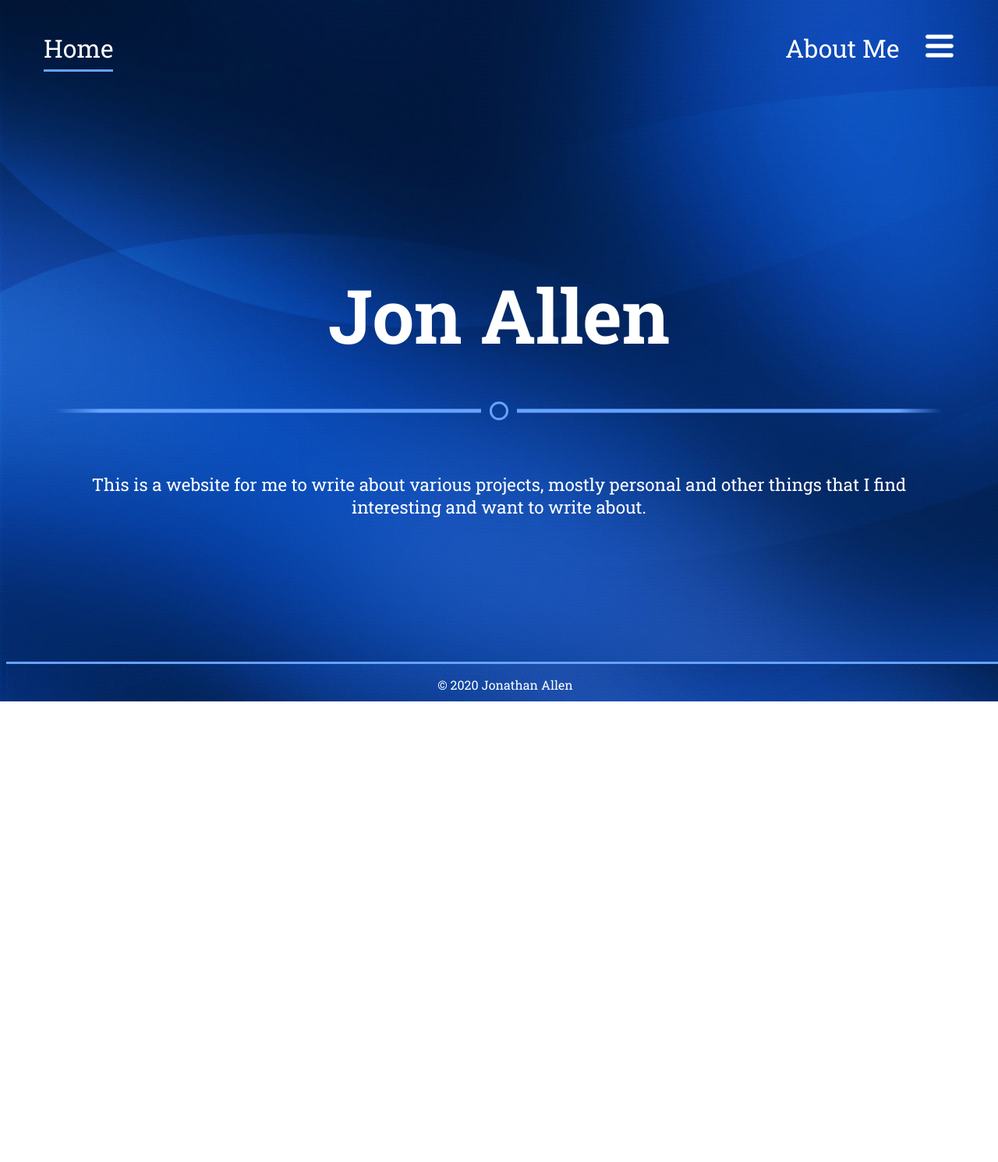
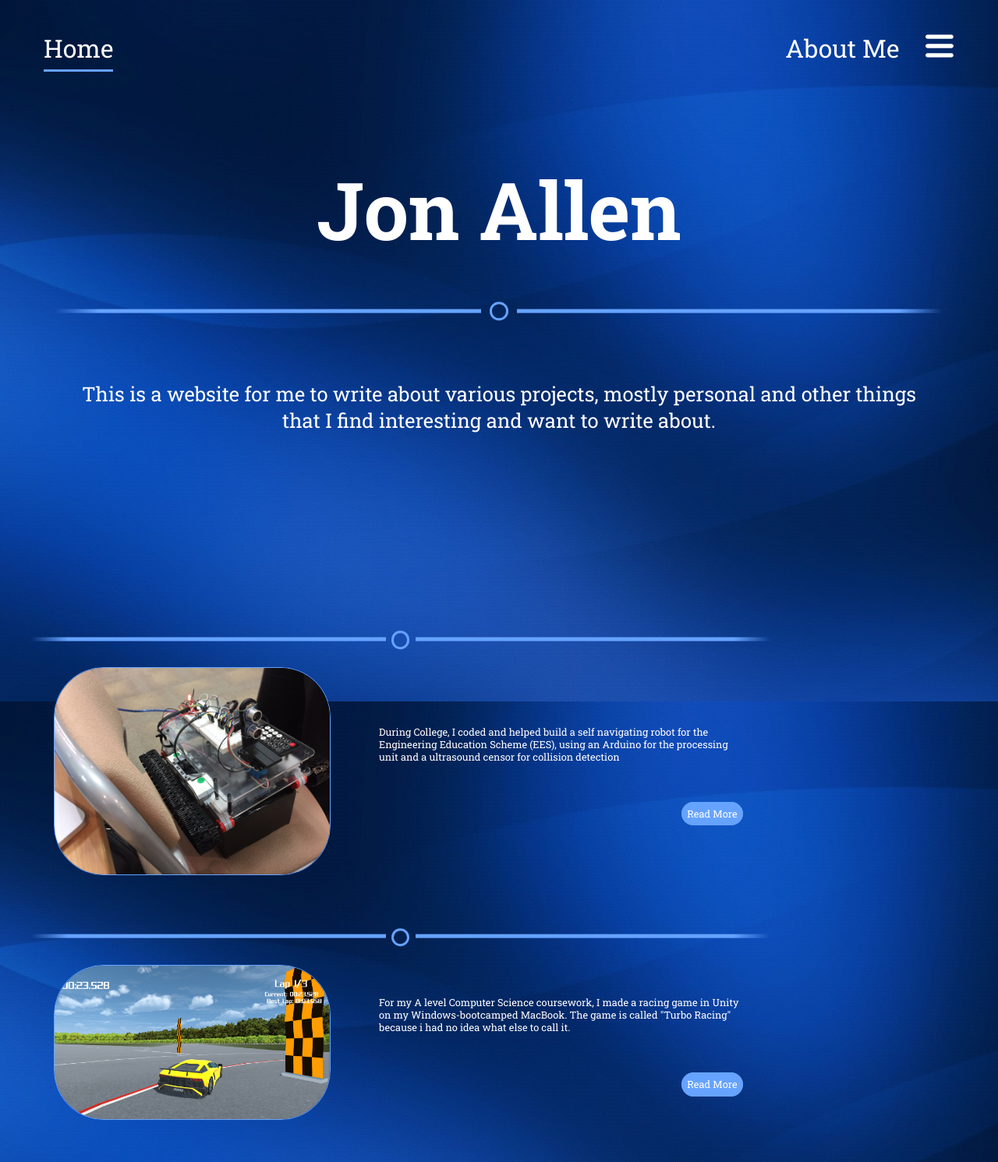
Before and after one commit to Hamsterdam117/Hamsterdam117.github.io, a Jekyll site: the page built from index.html, in a window 1280 px wide. Shown: the whole page at 78% size. Built offline with Jekyll 4.4.1, drawn with Linux system fonts in a browser that asks for light colours; before the commit the page ends 900 px from its top, so only the background shows below that.

Commit message:
Added layout for home page posting, modified text, images and icons to scale size with window size

```diff
--- a/_includes/header.html
+++ b/_includes/header.html
@@ -4,7 +4,7 @@
 	<div style="float:right" class="dropdown">
 		<img src="/img/navbar-icon/icon-white.png" onclick="onClick(this.src)" onmouseover="mouseOn(this.src)" onmouseout="mouseOff(this.src)" class="icon dropbtn" id="nav-icon" />
 		<div id="myDropdown" class="dropdown-content">
-			<a id="nav-contact" href="/contact.html">Contact Me</a>
+			<a id="nav-contact" href="mailto:jon@the-allens.net">Email</a>
 		    <a href="https://www.linkedin.com/in/jon-allen-b071ba195">LinkedIn</a>
 		    <a href="https://github.com/Hamsterdam117">GitHub</a>
 		</div>
--- /dev/null
+++ b/_includes/home-post.html
@@ -0,0 +1,18 @@
+<div class="new-post">
+
+	<div class ="post-underline-container">
+        <div class="post-underline"></div>
+    	<div class="post-circle"></div>
+    </div>
+
+    <table class="content">
+		<tr>
+	    	<td class="post-image-container"><img src="{{ include.src }}" alt="EES Robot" class="post-image" /></td>
+	    	<td>
+	    		<p class="post-text">{{ include.text }}</p>
+	    		<p class="post-link"><a href="{{ include.link }}">Read More</a></p>
+	    	</td>
+	  	</tr>
+	</table>
+
+</div>
--- a/_layouts/default.html
+++ b/_layouts/default.html
@@ -4,22 +4,22 @@
     <meta charset="utf-8">
     <title>{{ page.title }}</title>
     <link rel="stylesheet" href="style.css">
-    {% assign active active_page = page.title %}
+    {% assign active_page = page.title %}
     {% include header.html active=active_page %}
   </head>
 
   <body>
       {% if page.title == 'Home' %}
-        <h1 style="padding-top: 1.5em;">{{ page.header }}</h1>
+        <h1 style="font-size: 8vw;">{{ page.header }}</h1>
       {% else %}
         <h1>{{ page.header }}</h1>
       {% endif %}
 
-      <div class ="container">
-        <div class="title-underline"></div>
-        <div class="circle"></div>
+      <div class ="h1-underline-container">
+        <div class="h1-underline"></div>
+        <div class="h1-circle"></div>
       </div>
       {{ content }}
   </body>
-  <footer>{% include footer.html %}</footer>
+  <!--<footer>{% include footer.html %}</footer>-->
 </html>
--- a/contact.html
+++ /dev/null
@@ -1,5 +0,0 @@
----
-layout: default
-title: Contact
-header: Contact Me
----
--- a/index.html
+++ b/index.html
@@ -4,4 +4,14 @@ title: Home
 header: Jon Allen
 ---
 
-<p class="content">This is a website for me to write about various projects, mostly personal and other things that I find interesting and want to write about.</p>
+<p class="intro" style="margin-bottom: 10em;">This is a website for me to write about various projects, mostly personal and other things that I find interesting and want to write about.</p>
+
+{% assign post-text = "During College, I coded and helped build a self navigating robot for the Engineering Education Scheme (EES), using an Arduino for the processing unit and a ultrasound censor for collision detection" %}
+{% assign post-src = "img/home-images/EES-Robot.JPG" %}
+{% assign post-link = "" %}
+{% include /home-post.html text=post-text src=post-src link=post-link %}
+
+{% assign post-text = "For my A level Computer Science coursework, I made a racing game in Unity on my Windows-bootcamped MacBook. The game is called &quot;Turbo Racing&quot; because i had no idea what else to call it." %}
+{% assign post-src = "img/home-images/Turbo-Racing.PNG" %}
+{% assign post-link = "" %}
+{% include /home-post.html text=post-text src=post-src link=post-link %}
--- a/style.css
+++ b/style.css
@@ -97,11 +97,15 @@ body {
 
 h1 {
   text-align: center;
-  font-size: 6em;
+  font-size: 6vw;
   margin-bottom: 0.5em !important;
 }
 
-.container {
+h2 {
+  font-size: 2.2em !important;
+}
+
+.h1-underline-container {
   display: block;
   margin-left: auto;
   margin-right: auto;
@@ -110,7 +114,7 @@ h1 {
   /*border: 2px solid green;*/
 }
 
-.title-underline {
+.h1-underline {
   margin: 0;
   position: relative;
   top: 50%;
@@ -120,7 +124,7 @@ h1 {
   background: linear-gradient(to right, rgba(102, 163, 255,0) 0%, rgba(102, 163, 255,1) 5%, rgba(102, 163, 255,1) 48%, rgba(102, 163, 255,0) 48%, rgba(102, 163, 255,0) 52%, rgba(102, 163, 255,1) 52%, rgba(102, 163, 255,1) 95%, rgba(102, 163, 255,0) 100%);
 }
 
-.circle {
+.h1-circle {
   position: relative;
   top: 30%;
   -ms-transform: translateY(-50%);
@@ -133,9 +137,8 @@ h1 {
   display: inline-block;
 }
 
-
-.content {
-  font-size: 1.4em;
+.intro {
+  font-size: 2vw;
   padding-top: 2em;
   width: 85%;
   margin-left: auto;
@@ -143,18 +146,76 @@ h1 {
   text-align: center;
 }
 
+.post-underline-container {
+  display: block;
+  margin-left: 2.5%;
+  margin-right: auto;
+  width: 75%;
+  height: 1em;
+  /*border: 2px solid green;*/
+}
+
+.post-underline {
+  margin: 0;
+  position: relative;
+  top: 50%;
+  -ms-transform: translateY(-50%);
+  transform: translateY(-50%);
+  height: 0.3em;
+  background: linear-gradient(to right, rgba(102, 163, 255,0) 0%, rgba(102, 163, 255,1) 5%, rgba(102, 163, 255,1) 48%, rgba(102, 163, 255,0) 48%, rgba(102, 163, 255,0) 52%, rgba(102, 163, 255,1) 52%, rgba(102, 163, 255,1) 95%, rgba(102, 163, 255,0) 100%);
+}
+
+.post-circle {
+  position: relative;
+  top: 30%;
+  -ms-transform: translateY(-50%);
+  transform: translateY(-50%);
+  left: calc(50% - 0.75em);
+  height: 1.1em;
+  width: 1.1em;
+  border: 0.2em solid #66a3ff;
+  border-radius: 50%;
+  display: inline-block;
+}
+
+.content {
+  font-size: 1vw;
+  padding-top: 2em;
+  width: 75%;
+
+}
+
+table
+{
+    table-layout: fixed;
+    width: 100%;
+}
+
 .content-table td {
   margin-left: none;
   margin-right: none;
-  text-align: left;
+  text-align: center;
 }
+
+.about-table {
+  font-size: 1vw;
+  padding-top: 2em;
+  width: 85%;
+  margin-left: auto;
+  margin-right: auto;
+  text-align: center;
+}
+
 .table-text {
-  padding: 3em;
+  padding: auto;
 }
 
 .content-image {
-  width: 17em;
-  height: 17em;
+  max-width: 50%;
+  height: auto;
+  border-radius: 5em;
+  border: 0.15em solid #66a3ff;
+
 }
 
 .link {
@@ -178,3 +239,48 @@ h1 {
   background-image: url("/img/background-footer.jpg");
   background-size: 100% 100%;
 }
+
+.new-post {
+  margin-top: 4em;
+}
+
+.post-link {
+  text-align: right;
+  margin-top: 4.5em;
+  color: white;
+}
+
+.post-link a {
+  color: white;
+  padding: 0.5em;
+  text-decoration: none;
+  background-color: #66a3ff;
+  border-radius: 5em;
+  border: 0.15em solid #66a3ff;
+}
+
+.post-link a:hover {
+  color: #66a3ff;
+  background-color: transparent;
+}
+
+.post-image {
+  max-width: 75%;
+  height: auto;
+  border-radius: 5em;
+  border: 0.15em solid #66a3ff;
+}
+
+.post-image-container {
+  text-align: center;
+  width: 50%;
+}
+
+.post-text {
+  padding: auto;
+}
+
+.links-icons {
+  width: 6vw;
+  height: auto;
+}
```
Also changed, not shown: about.html (+16 -2 lines), img/contact-icons/github-blue.png (added), img/contact-icons/github-white.png (added), img/contact-icons/linkedin-blue.png (added), img/contact-icons/linkedin-white.png (added), img/contact-icons/mail-blue.png (added), img/contact-icons/mail-white.png (added), img/home-images/EES-Robot.JPG (added), img/home-images/Turbo-Racing.PNG (added).
